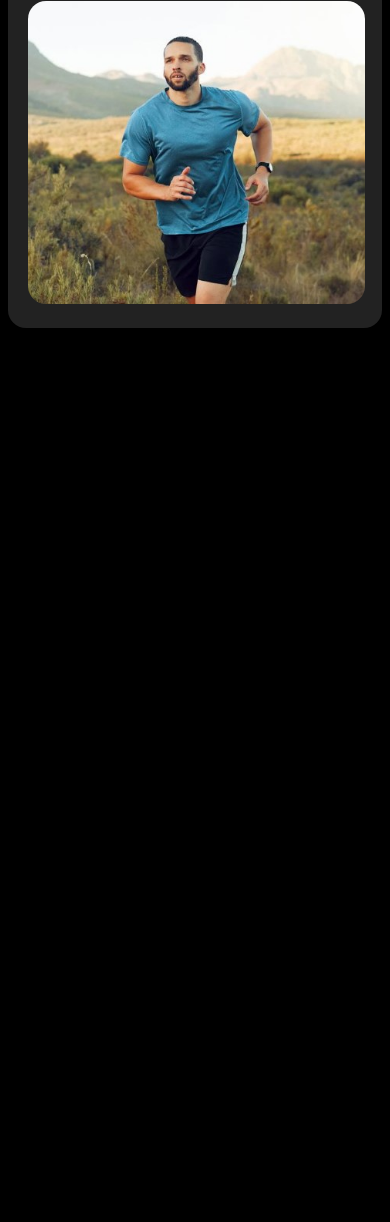
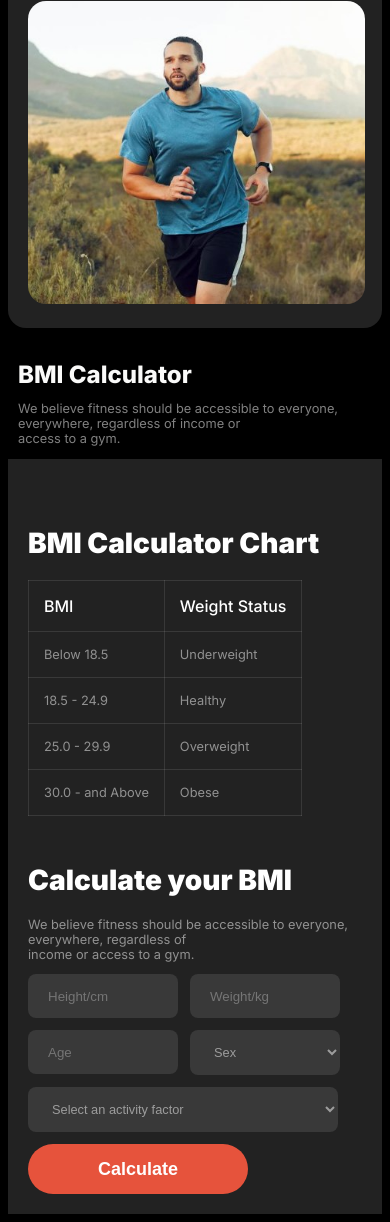
Before and after one commit to sumaiya123-eid/assignment-2, a plain HTML site: page index.html in a window 390 px wide. Shown: the part 2750-3972 px from the top of the page. Before the commit the page ends 3086 px from the top, so only its background shows below. Drawn offline with Linux system fonts and the light colour scheme; a web font is replaced by a local one.

Commit message:
add my responsive bmi calculator section

```diff
--- a/index.html
+++ b/index.html
@@ -74,6 +74,63 @@
                 <img class="run-img" src="./images/runn.jpg" alt="">
             </div>
           </section>
+          <section class="bmi">
+            <div class="bmi-heading">
+            <h4 class="span2 habit-title">BMI Calculator</h4>
+            <p class="habit-description">We believe fitness should be accessible to everyone, everywhere, regardless of income or <br>access to a gym.</p>
+        </div>
+        <div class="bmi-div">
+            <div>
+                <h5 class="bmi-title">BMI Calculator Chart</h5>
+                <table>
+                    <thead>
+                        <tr>
+                            <td class="bold">BMI</td>
+                            <td class="bold">Weight Status</td>
+                        </tr>
+                    </thead>
+                    <tbody>
+                        <tr>
+                            <td class="habit-description">Below 18.5</td>
+                            <td class="habit-description">Underweight</td>
+                        </tr>
+                        <tr>
+                            <td class="habit-description">18.5 - 24.9</td>
+                            <td class="habit-description">Healthy</td>
+                        </tr>
+                        <tr>
+                            <td class="habit-description">25.0 - 29.9</td>
+                            <td class="habit-description">Overweight</td>
+                        </tr>
+                        <tr>
+                            <td class="habit-description">30.0 - and Above</td>
+                            <td class="habit-description">Obese</td>
+                        </tr>
+                    </tbody>
+                </table>
+            </div>
+        <div>
+            <h5 class="bmi-title habit-title">Calculate your BMI</h5>
+            <p class="habit-description">We believe fitness should be accessible to everyone, everywhere, regardless of <br> income or access to a gym. </p>
+            <div class="div1">
+            <input class="input-1" type="text" placeholder="Height/cm">
+            <input class="input-1" type="text" placeholder="Weight/kg">
+        </div>
+        <div class="div1">
+            <input class="input-1" type="text" placeholder="Age">
+            <select name="" id="" >
+                <option value="">Sex</option>
+            </select>
+        </div>
+        <div class="div2">
+            <select name="" id="" >
+                <option value="">Select an activity factor</option>
+            </select>
+        </div>
+            <button class="hero-btn">Calculate</button>
+        </div>
+        </div>
+          </section>
     </main>
     <footer>
 
--- a/styles/index.css
+++ b/styles/index.css
@@ -202,6 +202,63 @@ nav ul a{
     border-radius: 18px;
     margin: 10px 70px 0px 0px;
 }
+.bmi{
+    max-width: 1440px;
+    margin: 0 auto;
+}
+.bmi-div{
+    display: flex;
+    justify-content: space-around;
+    background: rgb(34, 34, 34);
+    padding-bottom: 50px;
+}
+.bmi-heading{
+    padding: 60px 300px 60px 300px;
+    max-width: 650px;
+    margin: 0 auto;
+}
+table{
+    border-collapse: collapse;
+}
+td{
+    border: 1px solid rgba(255, 255, 255, 0.1);
+    padding: 15px;
+}
+.bold{
+    font-size: 1rem;
+    font-weight: 500;
+    color: rgb(255, 255, 255);
+}
+.bmi-title{
+    font-size: 1.75rem;
+    font-weight: 900;
+    color: rgb(255, 255, 255);
+    margin-bottom: 20px;
+}
+.input-1,select{
+    width: 282.5px;
+height: 30px;
+border-radius: 8px;
+background: rgba(255, 255, 255, 0.1);
+border: none;
+padding: 12px 40px 12px 20px;
+}
+select{
+    width: 342px;
+    height: 55px;
+    font-size: 0.8rem;
+    font-weight: 400;
+    color: rgba(255, 255, 255, 0.5);
+}
+.div1{
+    display: flex;
+    gap: 12px;
+    margin-bottom: 12px;
+}
+.div2 select{
+    width: 695px;
+    margin-bottom: 12px;
+}
 .hide{
     display: none;
 }
@@ -279,5 +336,23 @@ nav ul a{
     .run-sec-div1 button{
         width: 100%;
     }
-
+   .bmi-div{
+    flex-direction: column;
+   }
+   .bmi-div{
+    padding: 20px;
+   }
+   .input-1{
+    width: 90px;
+height: 20px;
+   }
+   select{
+    width: 150px;
+    height:45px ;
+   }
+   .div2 select{
+    width: 310px;
 }
+.bmi-heading{
+    padding: 0px 0px 0px 10px;
+}
```
